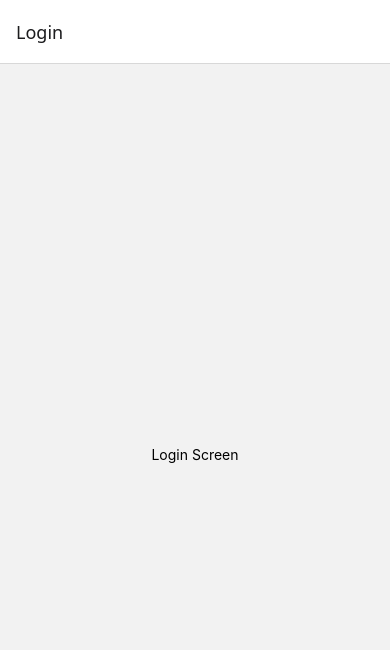
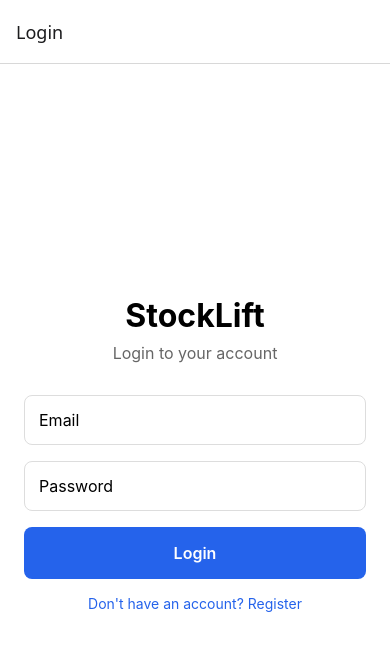
Before and after one commit to ankhigupta/StockLift, a React Native app in the folder frontend/: screen /Login in a window 390 px wide. Shown: the top 650 px of the page. Built offline with nearby package versions, Linux system fonts and the light colour scheme.

Commit message:
API integration - login and register screens connected to backend

```diff
--- a/frontend/src/screens/LoginScreen.jsx
+++ b/frontend/src/screens/LoginScreen.jsx
@@ -1,9 +1,78 @@
-import { View, Text } from "react-native";
+import { useState } from "react";
+import {
+  View,
+  Text,
+  TextInput,
+  TouchableOpacity,
+  StyleSheet,
+  Alert,
+  ActivityIndicator,
+} from "react-native";
+import { loginUser } from "../services/auth.service";
 
-export default function LoginScreen() {
+export default function LoginScreen({ navigation }) {
+  const [email, setEmail] = useState("");
+  const [password, setPassword] = useState("");
+  const [loading, setLoading] = useState(false);
+
+  const handleLogin = async () => {
+    if (!email || !password) {
+      Alert.alert("Error", "Please fill in all fields");
+      return;
+    }
+    try {
+      setLoading(true);
+      await loginUser(email, password);
+      navigation.replace("Main");
+    } catch (error) {
+      Alert.alert("Error", error.response?.data?.message || "Login failed");
+    } finally {
+      setLoading(false);
+    }
+  };
+
   return (
-    <View style={{ flex: 1, justifyContent: "center", alignItems: "center" }}>
-      <Text>Login Screen</Text>
+    <View style={styles.container}>
+      <Text style={styles.title}>StockLift</Text>
+      <Text style={styles.subtitle}>Login to your account</Text>
+
+      <TextInput
+        style={styles.input}
+        placeholder="Email"
+        value={email}
+        onChangeText={setEmail}
+        keyboardType="email-address"
+        autoCapitalize="none"
+      />
+      <TextInput
+        style={styles.input}
+        placeholder="Password"
+        value={password}
+        onChangeText={setPassword}
+        secureTextEntry
+      />
+
+      <TouchableOpacity style={styles.button} onPress={handleLogin} disabled={loading}>
+        {loading ? (
+          <ActivityIndicator color="#fff" />
+        ) : (
+          <Text style={styles.buttonText}>Login</Text>
+        )}
+      </TouchableOpacity>
+
+      <TouchableOpacity onPress={() => navigation.navigate("Register")}>
+        <Text style={styles.link}>Don't have an account? Register</Text>
+      </TouchableOpacity>
     </View>
   );
 }
+
+const styles = StyleSheet.create({
+  container: { flex: 1, justifyContent: "center", padding: 24, backgroundColor: "#fff" },
+  title: { fontSize: 32, fontWeight: "bold", textAlign: "center", marginBottom: 8 },
+  subtitle: { fontSize: 16, color: "#666", textAlign: "center", marginBottom: 32 },
+  input: { borderWidth: 1, borderColor: "#ddd", borderRadius: 8, padding: 14, marginBottom: 16, fontSize: 16 },
+  button: { backgroundColor: "#2563eb", padding: 16, borderRadius: 8, alignItems: "center", marginBottom: 16 },
+  buttonText: { color: "#fff", fontSize: 16, fontWeight: "600" },
+  link: { color: "#2563eb", textAlign: "center", fontSize: 14 },
+});
--- a/frontend/src/api.js
+++ b/frontend/src/services/api.js
@@ -2,7 +2,7 @@ import axios from "axios";
 import * as SecureStore from "expo-secure-store";
 
 const api = axios.create({
-  baseURL: "http://localhost:8000/api/v1",
+  baseURL: "http://10.20.16.206:8000/api/v1",
 });
 
 api.interceptors.request.use(async (config) => {
--- /dev/null
+++ b/frontend/src/services/auth.service.js
@@ -0,0 +1,26 @@
+import api from "./api";
+import * as SecureStore from "expo-secure-store";
+
+export const registerUser = async (name, email, password, phone, role) => {
+  const response = await api.post("/auth/register", { name, email, password, phone, role });
+  await SecureStore.setItemAsync("accessToken", response.data.accessToken);
+  await SecureStore.setItemAsync("refreshToken", response.data.refreshToken);
+  return response.data;
+};
+
+export const loginUser = async (email, password) => {
+  const response = await api.post("/auth/login", { email, password });
+  await SecureStore.setItemAsync("accessToken", response.data.accessToken);
+  await SecureStore.setItemAsync("refreshToken", response.data.refreshToken);
+  return response.data;
+};
+
+export const logoutUser = async () => {
+  await SecureStore.deleteItemAsync("accessToken");
+  await SecureStore.deleteItemAsync("refreshToken");
+};
+
+export const getMe = async () => {
+  const response = await api.get("/auth/me");
+  return response.data;
+};
```
